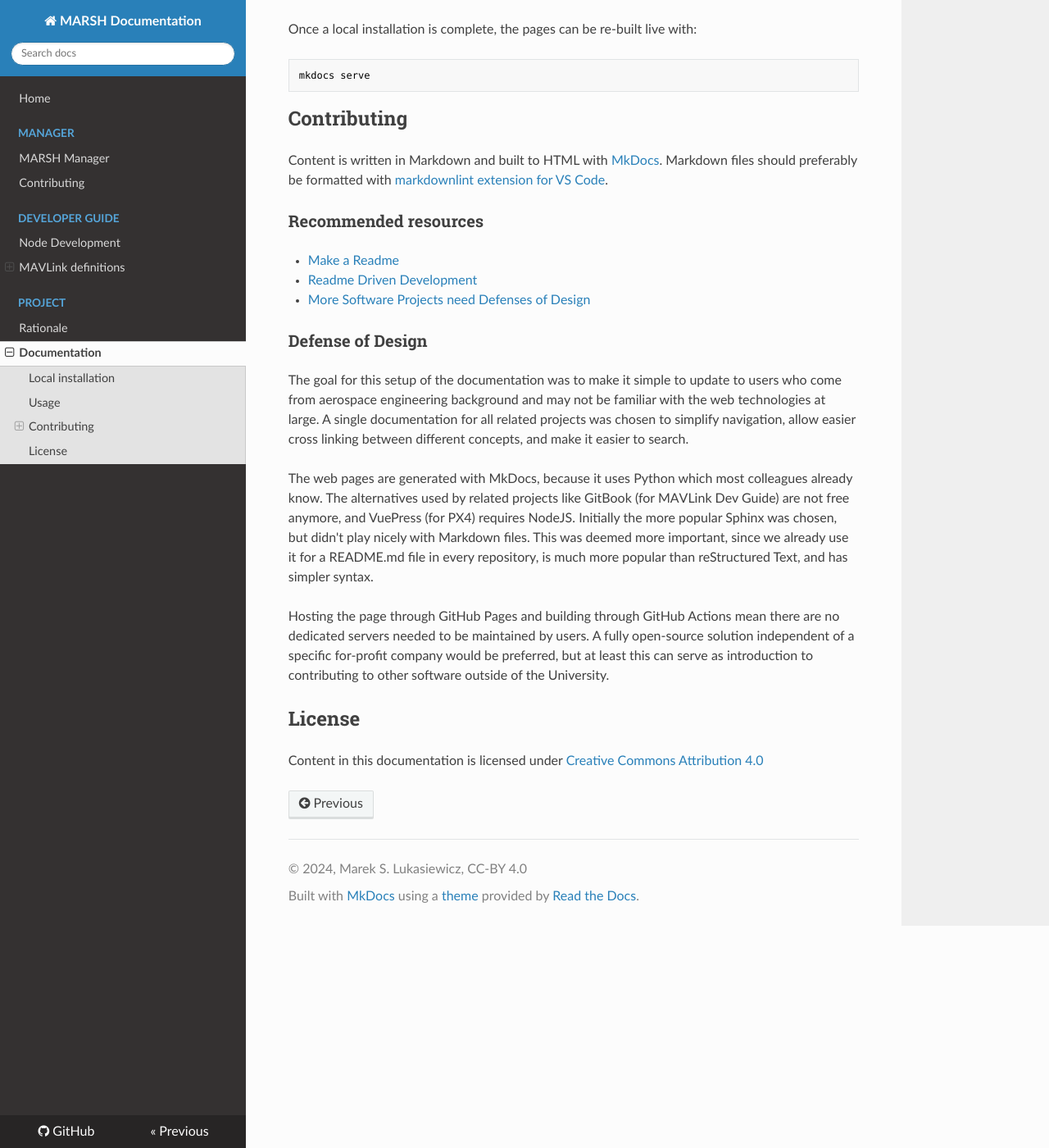
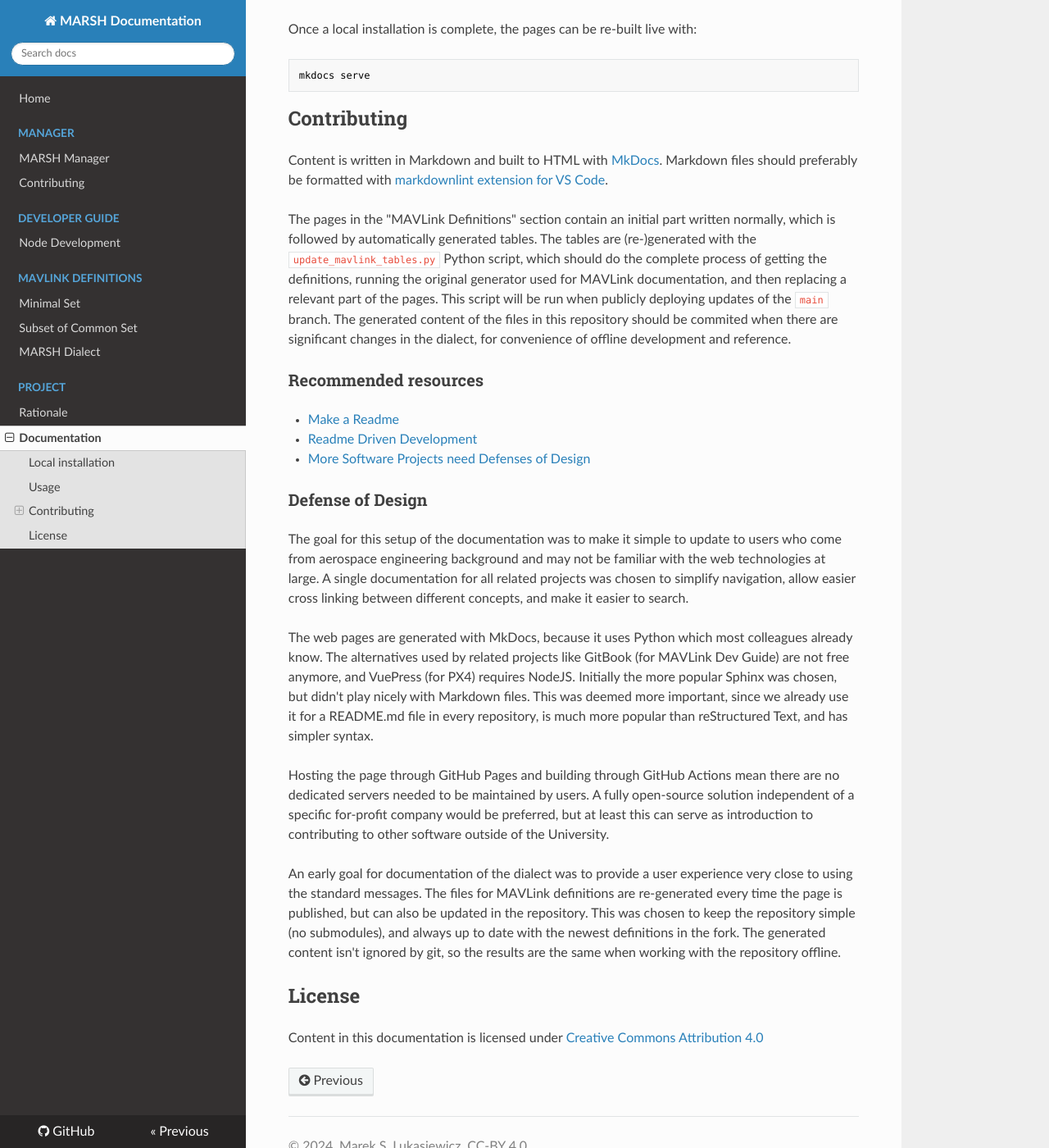
Before and after one commit to marsh-sim/marsh-docs, an MkDocs documentation site: the page built from docs/documentation.md, in a window 1280 px wide and 1400 px high, scrolled down 701 px. Shown: the whole window at 82% size. Built offline with MkDocs 1.6.1, drawn with Linux system fonts in a browser that asks for light colours; nearby versions of some CDN libraries.

Commit message:
Describe auto-generated documentation

```diff
--- a/docs/documentation.md
+++ b/docs/documentation.md
@@ -34,6 +34,11 @@ mkdocs serve
 
 Content is written in Markdown and built to HTML with [MkDocs](https://www.mkdocs.org/). Markdown files should preferably be formatted with [markdownlint extension for VS Code](https://marketplace.visualstudio.com/items?itemName=DavidAnson.vscode-markdownlint).
 
+The pages in the "MAVLink Definitions" section contain an initial part written normally, which is followed by automatically generated tables.
+The tables are (re-)generated with the `update_mavlink_tables.py` Python script, which should do the complete process of getting the definitions, running the original generator used for MAVLink documentation, and then replacing a relevant part of the pages.
+This script will be run when publicly deploying updates of the `main` branch.
+The generated content of the files in this repository should be commited when there are significant changes in the dialect, for convenience of offline development and reference.
+
 ### Recommended resources
 
 - [Make a Readme](https://www.makeareadme.com/)
@@ -48,6 +53,8 @@ The web pages are generated with MkDocs, because it uses Python which most colle
 
 Hosting the page through GitHub Pages and building through GitHub Actions mean there are no dedicated servers needed to be maintained by users. A fully open-source solution independent of a specific for-profit company would be preferred, but at least this can serve as introduction to contributing to other software outside of the University.
 
+An early goal for documentation of the dialect was to provide a user experience very close to using the standard messages. The files for MAVLink definitions are re-generated every time the page is published, but can also be updated in the repository. This was chosen to keep the repository simple (no submodules), and always up to date with the newest definitions in the fork. The generated content isn't ignored by git, so the results are the same when working with the repository offline.
+
 ## License
 
 Content in this documentation is licensed under [Creative Commons Attribution 4.0](https://creativecommons.org/licenses/by/4.0/)
```
Also changed, not shown: docs/mavlink/common.md (+7 -0 lines), docs/mavlink/marsh.md (+10 -0 lines), docs/mavlink/minimal.md (+9 -0 lines), mkdocs.yml (+4 -4 lines).
